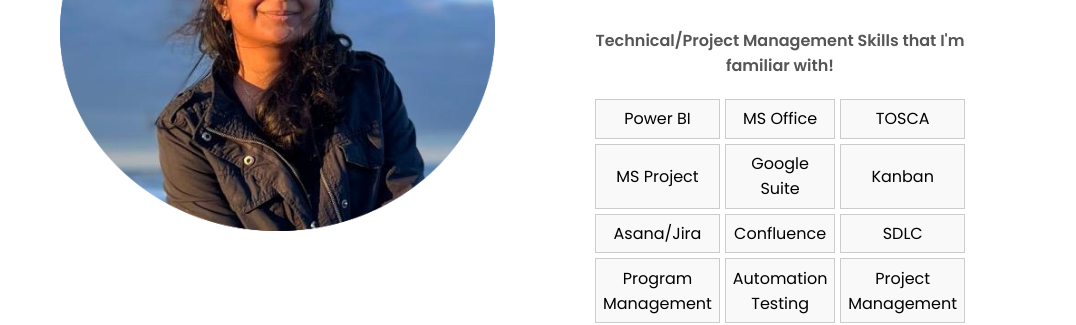
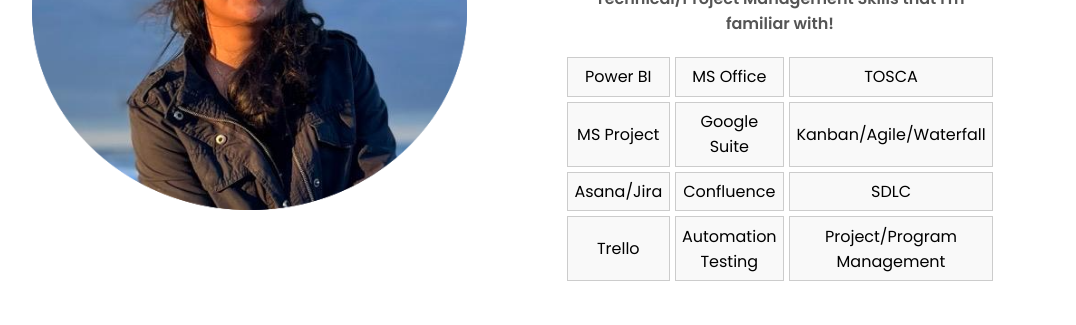
Before and after one commit to chaitya1/chaitya_portfolio, a plain HTML site: page index.html in a window 1280 px wide. Shown: the part 484-809 px from the top of the page, without its empty margins (100-1176 px from the left). Drawn offline with Linux system fonts and the light colour scheme.

Commit message:
Update index.html

```diff
--- a/index.html
+++ b/index.html
@@ -85,7 +85,7 @@
               <tr>
                   <td>MS Project</td>
                   <td>Google Suite</td>
-                  <td>Kanban</td>
+                  <td>Kanban/Agile/Waterfall</td>
               </tr>
 
               <tr>
@@ -94,9 +94,9 @@
                   <td>SDLC</td>
               </tr>
               <tr>
-                  <td>Program Management</td>
+                  <td>Trello</td>
                   <td>Automation Testing</td>
-                  <td>Project Management</td>
+                  <td>Project/Program Management</td>
               </tr>
           </table>
       </div>
```
